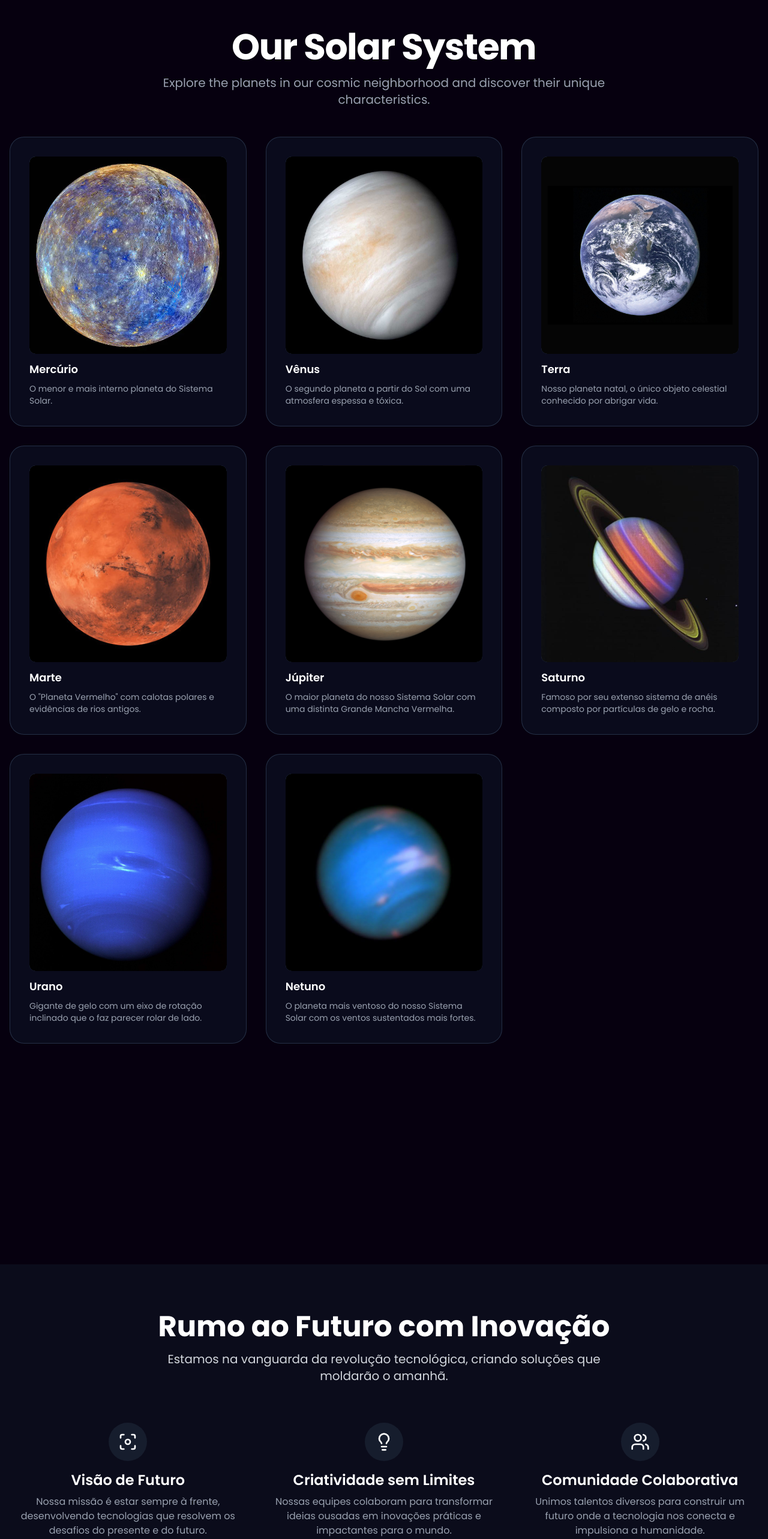
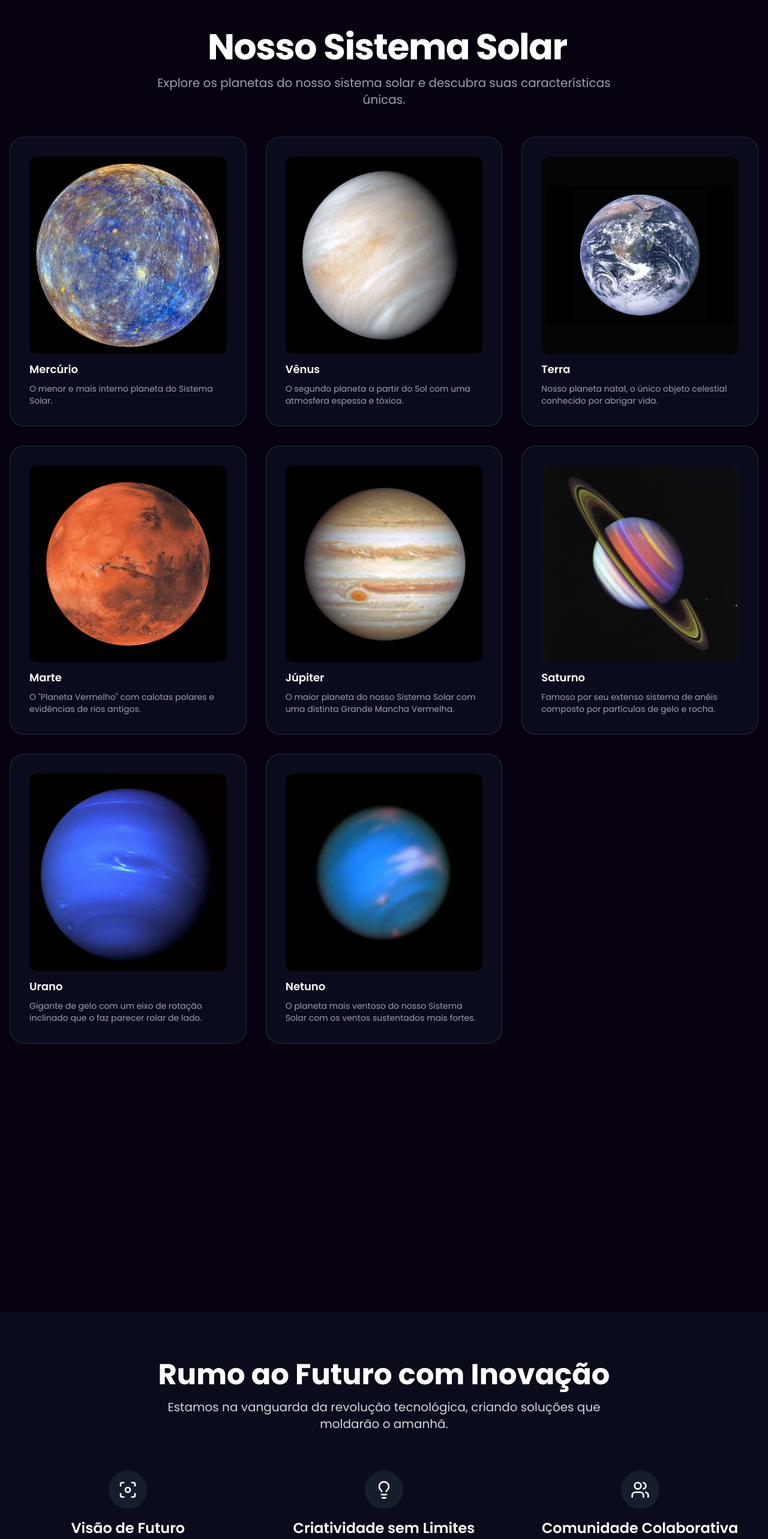
Before and after one commit to jvpg5/nasa-hackathon-front, a Next.js app: page /Planets in a window 1280 px wide. Shown: the top 2566 px of the page at 60% size. Built offline with nearby package versions, Linux system fonts and the light colour scheme.

Commit message:
Segurança

```diff
--- a/src/app/Planets/page.tsx
+++ b/src/app/Planets/page.tsx
@@ -1,11 +1,11 @@
-import Link from 'next/link';
-import { planetData } from '@/lib/planet-data';
-import TextStyled from '@/components/ui/textstyled';
-import SpotlightCard from '@/components/SpotlightCard';
+import Link from "next/link";
+import { planetData } from "@/lib/planet-data";
+import TextStyled from "@/components/ui/textstyled";
+import SpotlightCard from "@/components/SpotlightCard";
 
 export const metadata = {
-  title: 'Planets | NASA Explorer',
-  description: 'Explore the planets of our Solar System',
+  title: "Planets | NASA Explorer",
+  description: "Explore the planets of our Solar System",
 };
 
 export default function PlanetsPage() {
@@ -13,9 +13,9 @@ export default function PlanetsPage() {
     <main className="container mx-auto px-4 py-12 max-w-7xl">
       <section className="mb-16">
         <div className="text-center mb-12">
-          <TextStyled text="Our Solar System" />
+          <TextStyled text=" Nosso Sistema Solar" />
           <p className="text-xl text-gray-400 max-w-3xl mx-auto">
-            Explore the planets in our cosmic neighborhood and discover their unique characteristics.
+          Explore os planetas do nosso sistema solar e descubra suas características únicas.
           </p>
         </div>
 
--- a/src/app/page.tsx
+++ b/src/app/page.tsx
@@ -11,6 +11,11 @@ import ShinyTextStyled from "@/components/ui/ShinyTextStyled";
 const scrollToGallery = () => {
   const gallerySection = document.getElementById("gallery-section");
   gallerySection?.scrollIntoView({ behavior: "smooth" });
+};
+
+const scrollToFooter = () => {
+  const footerSection = document.getElementById("footer-section");
+  footerSection?.scrollIntoView({ behavior: "smooth" });
 };
 
 export default function Home() {
@@ -81,6 +86,7 @@ export default function Home() {
             Galeria
           </Button>
           <Button
+            onClick={scrollToFooter}
             id="about-us-section"
             className="bg-transparent border border-white text-white font-semibold px-8 py-2 rounded-full shadow transition hover:bg-white hover:text-black"
             variant="outline"
--- a/src/components/footer.tsx
+++ b/src/components/footer.tsx
@@ -2,7 +2,7 @@ import { Focus, Lightbulb, Users } from "lucide-react";
 
 const Footer = () => {
   return (
-    <footer className="bg-gray-900/50 py-20 px-4">
+    <footer id="footer-section" className="bg-gray-900/50 py-20 px-4 mt-20">
       <div className="max-w-7xl mx-auto">
         <div className="text-center mb-16">
           <h2 className="text-white text-4xl md:text-5xl font-bold mb-4">
--- a/src/components/header.tsx
+++ b/src/components/header.tsx
@@ -10,7 +10,7 @@ export default function Header() {
             </div>
             <nav className="flex items-center gap-6">
                 <a href="#" className="text-white font-normal text-xs hover:underline transition">Home</a>
-                <a href="#" className="text-white font-normal text-xs hover:underline transition">About us</a>
+                <a href="#" className="text-white font-normal text-xs hover:underline transition">Saiba Mais</a>
             </nav>
         </div>
     );
```
